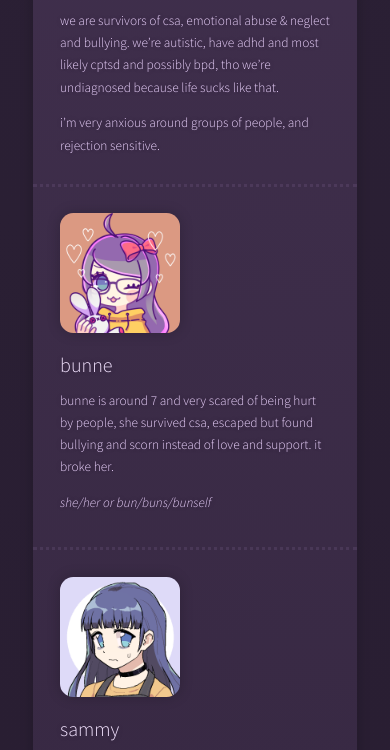
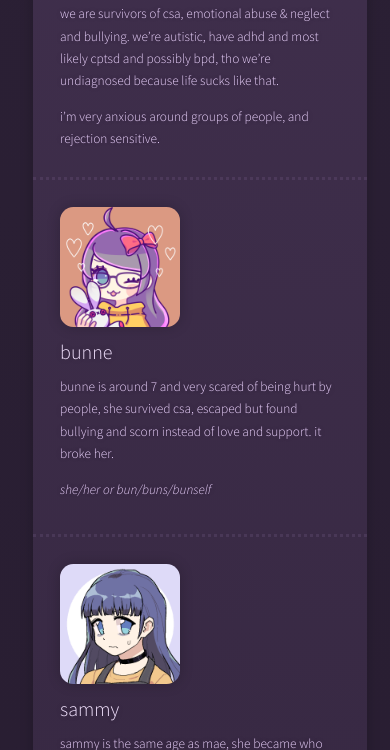
Before and after one commit to bunnegirl/bunnegirl.solutions, a plain HTML site: page docs/index.html in a window 390 px wide. Shown: the part 341-1091 px from the top of the page. Drawn offline with Linux system fonts and the light colour scheme.

Commit message:
further refine page layout.

```diff
--- a/docs/main.css
+++ b/docs/main.css
@@ -33,20 +33,21 @@ section.level1,
 section.level2 {
     column-gap: 1.5rem;
     display: grid;
-    grid-template-columns: auto 1fr;
+    grid-template-columns: 9rem 21rem;
     padding: 2rem;
 }
+@media screen and (max-width: 51rem) {
+    section.level1,
+    section.level2 {
+        grid-template-columns: 19.5rem;
+    }
+}
 section.level1 {
-    border-radius: 1rem;
+    border-radius: 2rem;
     background: #41304e linear-gradient(180deg, #41304e, #34263f);
     box-shadow: 0 0 1rem hsla(0, 0%, 0%, 0.2);
-    max-width: 36rem;
     margin: auto;
-}
-@media screen and (max-width: 51rem) {
-    section.level1 {
-        max-width: 26rem;
-    }
+    width: min-content;
 }
 section.level1 > *,
 section.level2 > * {
@@ -115,10 +116,7 @@ h2 {
 }
 
 h1,
-h2 {
-    margin: 1rem 0 0.5rem 0;
-}
-
+h2,
 p {
     margin: 0.5rem 0;
 }
```
